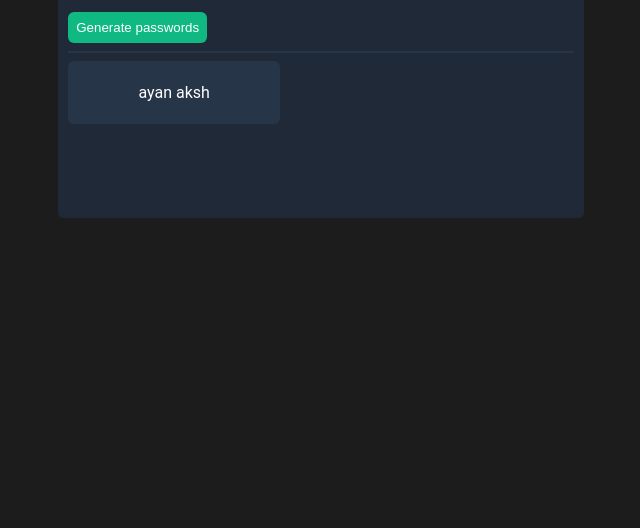
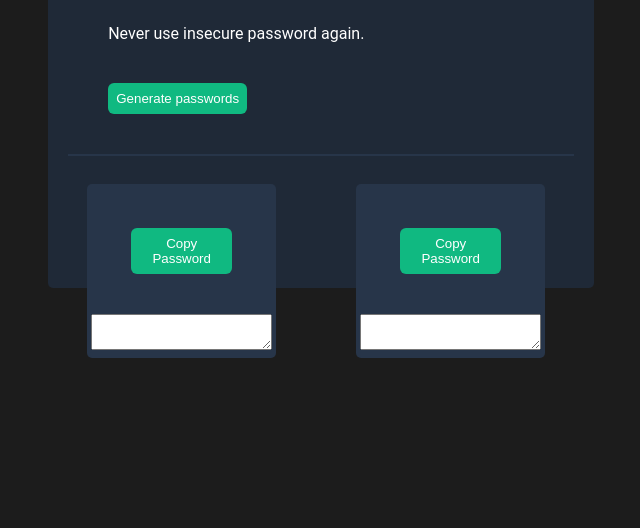
Before and after one commit to Ayan-thecodeking/50-days-of-Javascript, a plain HTML site: page PasswordGenerator/index.html in a window 1280 px wide. Shown: the part 272-800 px from the top of the page, without its empty margins (319-959 px from the left). Drawn offline with Linux system fonts and the light colour scheme.

Commit message:
added javascript

```diff
--- a/PasswordGenerator/index.html
+++ b/PasswordGenerator/index.html
@@ -19,12 +19,19 @@
 
         <p>Never use insecure password again.</p>
 
-        <button class="genPass">Generate passwords</button>
+        <button class="genPass" onclick="gen()">Generate passwords</button>
 
         <hr>
         <div class="pass">
-            <p class="pass1">ayan </p>
-            <p class="pass1"> aksh</p>
+            <p class="pass1 ">
+                <button id="copyTextBtn">Copy Password</button>
+                <textarea id="passOne"></textarea>
+            </p>
+            <p class="pass1 ">
+                <button id="copyTextBtn">Copy Password</button>
+                <textarea id="passTwo"></textarea>
+            </p>
+
         </div>
 
 
--- a/PasswordGenerator/index.js
+++ b/PasswordGenerator/index.js
@@ -1,2 +1,28 @@
 const characters = ["A","B","C","D","E","F","G","H","I","J","K","L","M","N","O","P","Q","R","S","T","U","V","W","X","Y","Z","a","b","c","d","e","f","g","h","i","j","k","l","m","n","o","p","q","r","s","t","u","v","w","x","y","z", "0", "1", "2", "3", "4", "5", "6", "7", "8", "9","~","`","!","@","#","$","%","^","&","*","(",")","_","-","+","=","{","[","}","]",",","|",":",";","<",">",".","?",
 "/"];
+
+let password ="";
+
+function gen(){
+    for(let i =0 ; i<16;i++){
+        let randomIndex = Math.floor( Math.random() * characters.length)
+        password +=characters[randomIndex]
+        document.getElementById("passOne").innerText =password
+    }
+
+    // console.log( "ans " + password)
+}
+
+copyTextBtn = document.querySelector('#copyTextBtn');
+      copyTextBtn.addEventListener('click', function(event) {
+        passOne = document.querySelector('#passOne');
+        passOne.focus();
+        passOne.select();
+        try {
+          let successful = document.execCommand('copy');
+          let msg = successful ? 'successful' : 'unsuccessful';
+          alert('Copy text command was ' + msg);
+        } catch(err) {
+          alert('Unable to copy');
+        }
+      });
--- a/PasswordGenerator/style.css
+++ b/PasswordGenerator/style.css
@@ -1,19 +1,23 @@
 body {
     background-image: url("");
     background-size: cover;
-    font-family:  Roboto, Oxygen, Ubuntu, Cantarell, 'Open Sans', 'Helvetica Neue', sans-serif;
+    font-family: Roboto, Oxygen, Ubuntu, Cantarell, 'Open Sans', 'Helvetica Neue', sans-serif;
     font-weight: bold;
     text-align: center;
     background-color: #1C1C1C;
 }
 
-.container{
+.container {
+
+    align-items: center;
+    display: inline-flexbox;
+    justify-content: center;
     margin: auto;
     width: 40%;
-    height: 350px;
+    height: 400px;
     /* border: 3px solid rgb(13, 17, 13); */
     border-radius: 5px;
-    padding: 10px;
+     padding: 20px;
     margin-top: 120px;
     background: #1F2937;
 }
@@ -21,50 +25,61 @@ body {
 
 
 
-div h1{
+div h1 {
     color: #FFFFFF;
     text-align: left;
     overflow-wrap: break-word;
     inline-size: 300px;
+    margin: 40px;
+}
 
-
-}
-div h1 span{
+div h1 span {
     color: #4ADF86
 }
-div p{
+
+div p {
     color: #FFFFFF;
     font-weight: lighter;
     text-align: left;
+    margin: 40px;
 
 }
 
-div button{
+div button {
     background: #10B981;
     color: white;
     border: none;
     border-radius: 6px;
     display: block;
     padding: 8px;
+    margin: 40px;
+
 }
 
-div button:hover{
+div button:hover {
     color: #000;
     background: white;
 }
-div hr{
+
+div hr {
     border: 0.2px solid #273549;
 
 }
 
-.pass{
-    display: block;
+.pass {
+    display: flex;
+    justify-content: space-around;
+    /* white-space: normal; */
+    border-radius: 6px;
+    margin-left: -21px;
+    margin-top: -20px;
+}
 
-    border-radius: 6px;
+div .pass1{
+     width: 200px;
+     display: inline-block;
+    text-align: center;
      background: #273549;
-    width: 200px;
-    padding: 6px;
+     padding: 4px;
+     border-radius: 5px;
      }
-.pass .pass1{
-    display: inline-block;
-}
```
Lines whose indentation alone changed are shown as unchanged.
